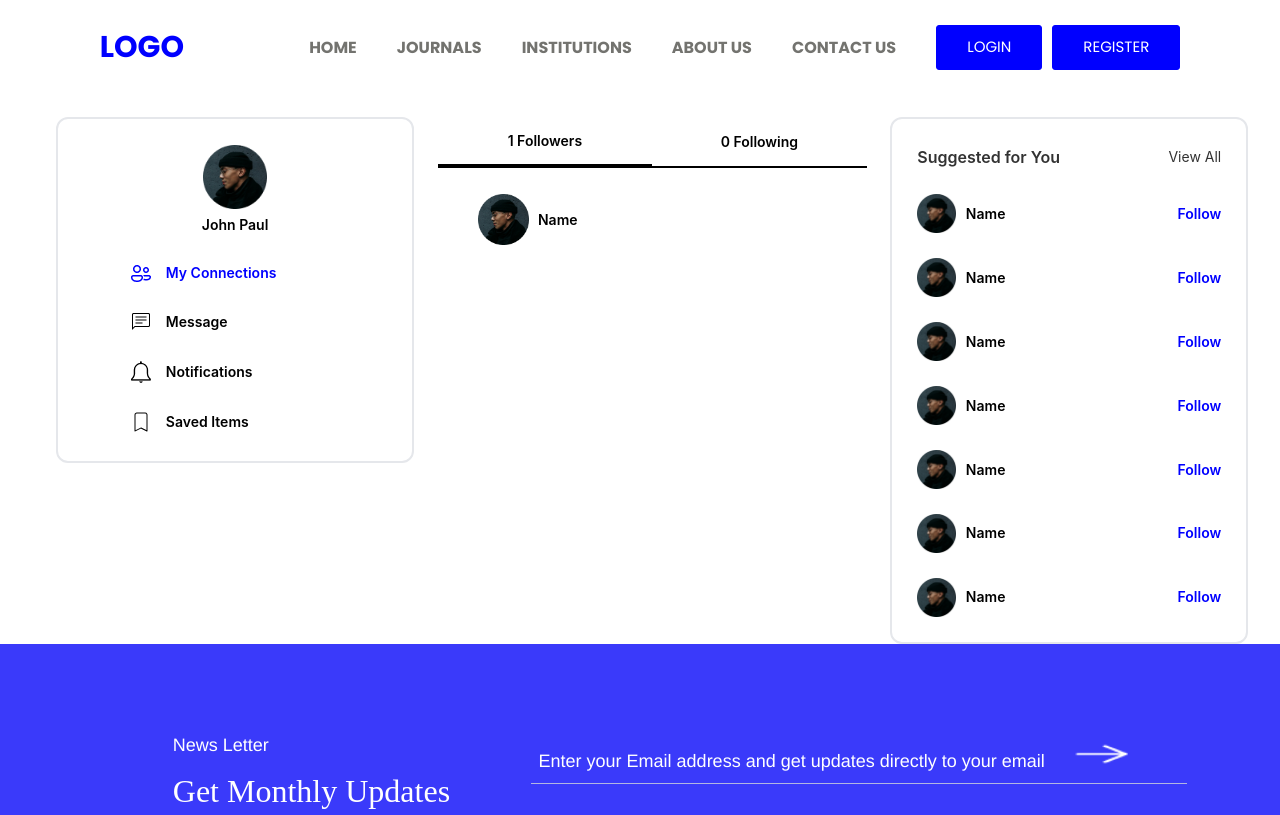
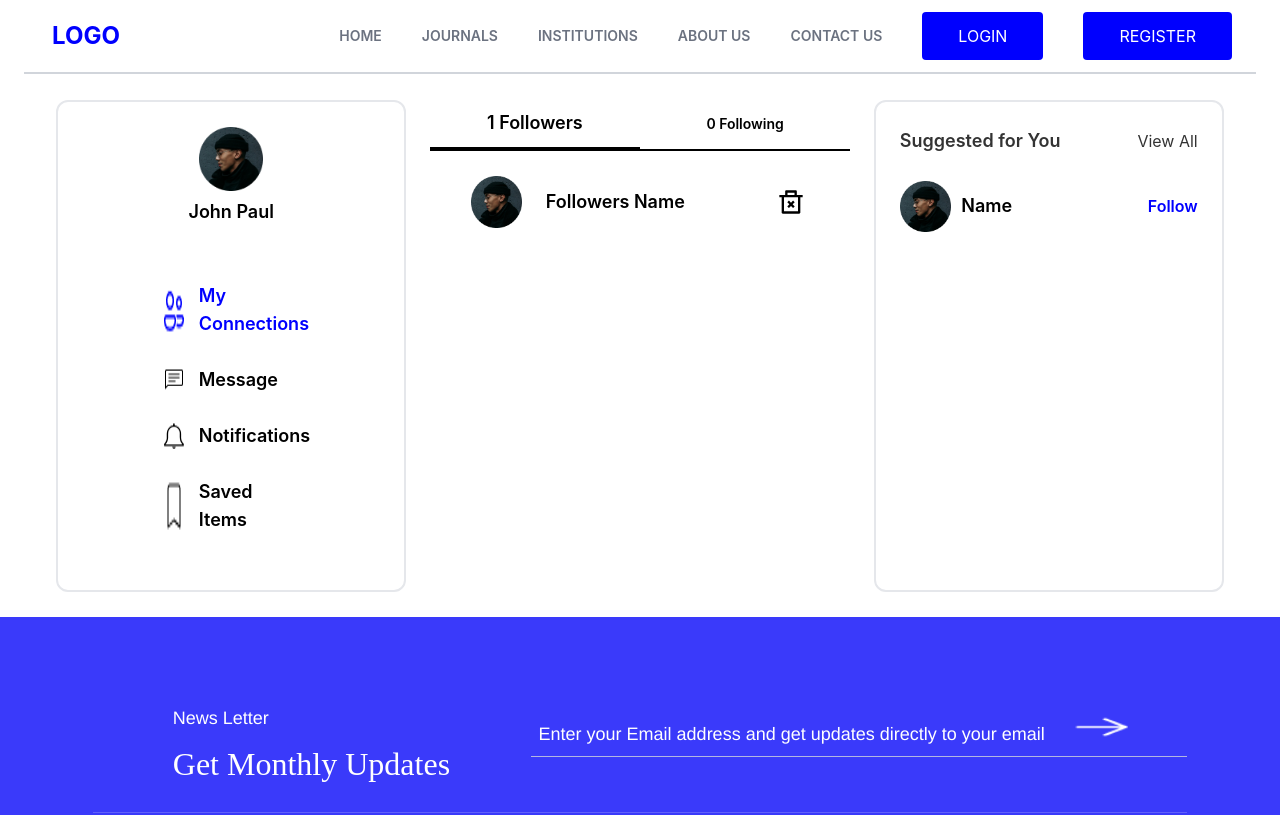
Before and after one commit to Divyanshu7001/Social_media, a React (Create React App) app: page /connection in a window 1280 px wide. Shown: the top 815 px of the page. Built offline with nearby package versions, Linux system fonts and the light colour scheme.

Commit message:
Edit Profile fixed for both image change or not cases, styles fixed & popup fixed

```diff
--- a/src/components/Profile.js
+++ b/src/components/Profile.js
@@ -1,203 +1,141 @@
-import React from 'react'
-import Header from './Header'
-import Footer from './Footer'
+import React, { useState } from "react";
+import Footer from "./Footer";
+import Navbar from "./Navbar";
+import { RiDeleteBin2Line } from "react-icons/ri";
 
 const Profile = () => {
+  const [activeTab, setActiveTab] = useState("followers");
   return (
     <div>
-        <Header/>
+      <Navbar />
 
-        <div className='mt-[7vw] h-[2px] w-[95%] mx-auto bg-black opacity-20'></div>
-
-        <div className='w-[95%] mx-auto flex justify-end'>
-
-          <div className='mt-[2vw] w-[98%] flex'>
-
-            <div className="w-[30%] h-[27vw] border-[2px] border-opacity-85 rounded-xl">
-
-              <div className='flex flex-col items-center gap-[0.5vw] mt-[2vw]'>
-                <div className='h-[5vw] w-[5vw]'>
-                <img src='images/johnpaul.png' alt='Avatar' className='h-full w-full object-cover' />
+      <div className="w-full mx-auto flex justify-end">
+        <div className="my-[2vw] w-full flex mx-14">
+          <div className="w-[30%] border-[2px] border-opacity-85 rounded-xl">
+            <div className="flex flex-col items-center gap-[0.5vw] mt-[2vw]">
+              <div className="h-[5vw] w-[5vw]">
+                <img
+                  src="images/johnpaul.png"
+                  alt="Avatar"
+                  className="h-full w-full object-cover"
+                />
               </div>
-                <h2 className='font-semibold text-sm'>John Paul</h2>
+              <h2 className="font-semibold text-lg">John Paul</h2>
             </div>
 
-              <div className="w-[90%] ml-[20%] mt-[2vw] ">
-              <div className=''>
-                <div className="flex gap-[1vw] font-semibold items-center hover:cursor-pointer">
+            <div className="w-[40%] flex flex-col justify-center mx-auto items-center space-y-7 my-14 ">
+              <div className="w-full flex gap-[1vw] justify-start font-semibold hover:cursor-pointer">
                 <img src="./images/connections.png" alt="" />
-                  <p className='text-[#0000FF] text-sm'>My Connections</p>
+                <p className="text-[#0000FF] text-lg">My Connections</p>
+              </div>
+
+              <div className="w-full flex gap-[1vw] justify-start font-semibold hover:cursor-pointer">
+                <img src="./images/chat.png" alt="" />
+                <p className="text-black text-lg">Message</p>
+              </div>
+
+              <div className="w-full flex gap-[1vw] font-semibold  justify-start hover:cursor-pointer">
+                <img src="./images/notifications.png" alt="" />
+                <p className="text-[#000] text-lg">Notifications</p>
+              </div>
+
+              <div className="w-full flex gap-[1vw] justify-start font-semibold">
+                <img src="./images/save.png" alt="" />
+                <p className="text-[#000] text-lg">Saved Items</p>
+              </div>
             </div>
           </div>
 
+          <div className="h-[20vw] w-[40%]">
+            <div className="w-[90%] flex  mx-auto h-[4vw]">
+              <div
+                className={`${
+                  activeTab === "followers" ? "border-b-4" : "border-b-2"
+                } w-[50%] flex justify-center items-center border-black cursor-pointer`}
+              >
+                <p
+                  className="text-lg font-semibold"
+                  onClick={() => setActiveTab("followers")}
+                >
+                  1 Followers
+                </p>
               </div>
-
-              <div className="w-[90%] ml-[20%] mt-[2vw] ">
-              <div className=''>
-                <div className="flex gap-[1vw] font-semibold items-center hover:cursor-pointer">
-                  <img src="./images/chat.png" alt="" />
-                  <p className='text-black text-sm'>Message</p>
+              <div
+                className={`${
+                  activeTab === "following" ? "border-b-4" : "border-b-2"
+                } w-[50%] flex justify-center items-center border-black cursor-pointer`}
+              >
+                <p
+                  className="text-sm font-semibold"
+                  onClick={() => setActiveTab("following")}
+                >
+                  0 Following
+                </p>
               </div>
             </div>
 
+            {activeTab === "followers" ? (
+              <div className="mx-5 mt-[2vw] flex justify-around items-center">
+                <div className="flex gap-6 items-center">
+                  <div className="h-[4vw] w-[4vw]">
+                    <img
+                      src="images/johnpaul.png"
+                      alt="Avatar"
+                      className="h-full w-full object-cover"
+                    />
                   </div>
-
-              <div className="w-[90%] ml-[20%] mt-[2vw] ">
-              <div className=''>
-                <div className="flex gap-[1vw] font-semibold items-center hover:cursor-pointer">
-                  <img src="./images/notifications.png" alt="" />
-                  <p className='text-[#000] text-sm'>Notifications</p>
+                  <p className="text-[#000] text-lg font-semibold">Followers Name</p>
                 </div>
+                <RiDeleteBin2Line className="text-4xl text-black  rounded-xl p-1" />
               </div>
-
+            ) : (
+              <div className="mx-5 mt-[2vw] flex justify-around items-center">
+                <div className="flex gap-6 items-center">
+                  <div className="h-[4vw] w-[4vw]">
+                    <img
+                      src="images/johnpaul.png"
+                      alt="Avatar"
+                      className="h-full w-full object-cover"
+                    />
                   </div>
-
-              <div className="w-[90%] ml-[20%] mt-[2vw] mb-[2vw] ">
-              <div className=''>
-                <div className="flex gap-[1vw] font-semibold items-center">
-                  <img src="./images/save.png" alt="" />
-                  <p className='text-[#000] text-sm'>Saved Items</p>
+                  <p className="text-[#000] text-lg font-semibold">Following Name</p>
                 </div>
+                <RiDeleteBin2Line className="text-4xl text-black  rounded-xl p-1" />
               </div>
-
-              </div>
-
-            </div>
-
-
-            <div className="h-[20vw] w-[40%]">
-                <div className="w-[90%] flex  mx-auto h-[4vw]">
-
-                  <div className="w-[50%] flex justify-center items-center border-b-4 border-black">
-                      <p className="text-sm font-semibold">1  Followers</p>
-                  </div>
-                  <div className="w-[50%] flex justify-center items-center border-b-2 border-black">
-                  <p className="text-sm font-semibold">0  Following</p>
-                  </div>
-
-                </div>
-
-                <div className="ml-[5vw] mt-[2vw]   flex gap-[0.7vw] items-center">
-                  <div className='h-[4vw] w-[4vw]'>
-                  <img src='images/johnpaul.png' alt='Avatar' className='h-full w-full object-cover' />
-                  </div>
-                  <p className='text-[#000] text-sm font-semibold'>Name</p>
-
-                  </div>
+            )}
           </div>
 
           {/* Third Columne */}
           <div className="w-[30%] border-[2px] border-opacity-85 rounded-xl py-[2vw]">
-              <div className='w-[86%] mx-auto'>
-
+            <div className="w-[86%] mx-auto">
               <div className="flex justify-between items-center">
-                  <h2 className="opacity-80 font-semibold">Suggested for You</h2>
-                  <h2 className="opacity-80 text-sm">View All</h2>
+                <h2 className="opacity-80 font-semibold text-lg">
+                  Suggested for You
+                </h2>
+                <h2 className="opacity-80 text-md">View All</h2>
               </div>
 
               <div className="mt-[2vw] flex justify-between items-center">
-
                 <div className="flex gap-[0.8vw] items-center">
-                  <div className='h-[3vw] w-[3vw]'>
-                  <img src='images/johnpaul.png' alt='Avatar' className='h-full w-full object-cover' />
+                  <div className="h-[4vw] w-[4vw]">
+                    <img
+                      src="images/johnpaul.png"
+                      alt="Avatar"
+                      className="h-full w-full object-cover"
+                    />
                   </div>
-                  <p className='text-[#000] text-sm font-semibold'>Name</p>
-
+                  <p className="text-[#000] text-lg font-semibold">Name</p>
                 </div>
 
-                  <p className='text-[#0000FF] text-sm font-semibold'>Follow</p>
+                <p className="text-[#0000FF] text-md font-semibold">Follow</p>
               </div>
+            </div>
+          </div>
+        </div>
+      </div>
+      <Footer />
+    </div>
+  );
+};
 
-                <div className="mt-[2vw] flex justify-between items-center">
-
-                  <div className="flex gap-[0.8vw] items-center">
-                  <div className='h-[3vw] w-[3vw]'>
-                  <img src='images/johnpaul.png' alt='Avatar' className='h-full w-full object-cover' />
-                  </div>
-                  <p className='text-[#000] text-sm font-semibold'>Name</p>
-
-                  </div>
-
-                  <p className='text-[#0000FF] text-sm font-semibold'>Follow</p>
-                </div>
-
-                <div className="mt-[2vw] flex justify-between items-center">
-
-                  <div className="flex gap-[0.8vw] items-center">
-                  <div className='h-[3vw] w-[3vw]'>
-                  <img src='images/johnpaul.png' alt='Avatar' className='h-full w-full object-cover' />
-                  </div>
-                  <p className='text-[#000] text-sm font-semibold'>Name</p>
-
-                  </div>
-
-                  <p className='text-[#0000FF] text-sm font-semibold'>Follow</p>
-                </div>
-
-                <div className="mt-[2vw] flex justify-between items-center">
-
-                  <div className="flex gap-[0.8vw] items-center">
-                  <div className='h-[3vw] w-[3vw]'>
-                  <img src='images/johnpaul.png' alt='Avatar' className='h-full w-full object-cover' />
-                  </div>
-                  <p className='text-[#000] text-sm font-semibold'>Name</p>
-
-                  </div>
-
-                  <p className='text-[#0000FF] text-sm font-semibold'>Follow</p>
-                </div>
-
-                <div className="mt-[2vw] flex justify-between items-center">
-
-                  <div className="flex gap-[0.8vw] items-center">
-                  <div className='h-[3vw] w-[3vw]'>
-                  <img src='images/johnpaul.png' alt='Avatar' className='h-full w-full object-cover' />
-                  </div>
-                  <p className='text-[#000] text-sm font-semibold'>Name</p>
-
-                  </div>
-
-                  <p className='text-[#0000FF] text-sm font-semibold'>Follow</p>
-                </div>
-
-                <div className="mt-[2vw] flex justify-between items-center">
-
-                  <div className="flex gap-[0.8vw] items-center">
-                  <div className='h-[3vw] w-[3vw]'>
-                  <img src='images/johnpaul.png' alt='Avatar' className='h-full w-full object-cover' />
-                  </div>
-                  <p className='text-[#000] text-sm font-semibold'>Name</p>
-
-                  </div>
-
-                  <p className='text-[#0000FF] text-sm font-semibold'>Follow</p>
-                </div>
-
-                <div className="mt-[2vw] flex justify-between items-center">
-
-                  <div className="flex gap-[0.8vw] items-center">
-                  <div className='h-[3vw] w-[3vw]'>
-                  <img src='images/johnpaul.png' alt='Avatar' className='h-full w-full object-cover' />
-                  </div>
-                  <p className='text-[#000] text-sm font-semibold'>Name</p>
-
-                  </div>
-
-                  <p className='text-[#0000FF] text-sm font-semibold'>Follow</p>
-                </div>
-
-
-              </div>
-
-            </div>
-
-          </div>
-
-        </div>
-        <Footer/>
-
-    </div>
-  )
-}
-
-export default Profile
+export default Profile;
--- a/src/style/output.css
+++ b/src/style/output.css
@@ -708,6 +708,11 @@ video {
   margin-right: 2.5rem;
 }
 
+.mx-14 {
+  margin-left: 3.5rem;
+  margin-right: 3.5rem;
+}
+
 .mx-3 {
   margin-left: 0.75rem;
   margin-right: 0.75rem;
@@ -718,6 +723,11 @@ video {
   margin-right: 1rem;
 }
 
+.mx-5 {
+  margin-left: 1.25rem;
+  margin-right: 1.25rem;
+}
+
 .mx-6 {
   margin-left: 1.5rem;
   margin-right: 1.5rem;
@@ -743,6 +753,11 @@ video {
   margin-bottom: 2.5rem;
 }
 
+.my-14 {
+  margin-top: 3.5rem;
+  margin-bottom: 3.5rem;
+}
+
 .my-2 {
   margin-top: 0.5rem;
   margin-bottom: 0.5rem;
@@ -866,10 +881,6 @@ video {
   margin-left: 20%;
 }
 
-.ml-\[5vw\] {
-  margin-left: 5vw;
-}
-
 .mr-1 {
   margin-right: 0.25rem;
 }
@@ -1094,10 +1105,6 @@ video {
   height: 2px;
 }
 
-.h-\[3vw\] {
-  height: 3vw;
-}
-
 .h-\[4vw\] {
   height: 4vw;
 }
@@ -1244,10 +1251,6 @@ video {
 
 .w-\[39\%\] {
   width: 39%;
-}
-
-.w-\[3vw\] {
-  width: 3vw;
 }
 
 .w-\[40\%\] {
@@ -1417,6 +1420,10 @@ video {
   align-items: center;
 }
 
+.justify-start {
+  justify-content: flex-start;
+}
+
 .justify-end {
   justify-content: flex-end;
 }
@@ -1471,10 +1478,6 @@ video {
 
 .gap-\[0\.5vw\] {
   gap: 0.5vw;
-}
-
-.gap-\[0\.7vw\] {
-  gap: 0.7vw;
 }
 
 .gap-\[0\.8vw\] {
@@ -1575,6 +1578,12 @@ video {
   margin-bottom: calc(1.5rem * var(--tw-space-y-reverse));
 }
 
+.space-y-7 > :not([hidden]) ~ :not([hidden]) {
+  --tw-space-y-reverse: 0;
+  margin-top: calc(1.75rem * calc(1 - var(--tw-space-y-reverse)));
+  margin-bottom: calc(1.75rem * var(--tw-space-y-reverse));
+}
+
 .overflow-hidden {
   overflow: hidden;
 }
@@ -2933,6 +2942,10 @@ video {
     width: 60%;
   }
 
+  .md\:w-\[70\%\] {
+    width: 70%;
+  }
+
   .md\:w-auto {
     width: auto;
   }
@@ -2941,12 +2954,8 @@ video {
     width: 100%;
   }
 
-  .md\:w-\[70\%\] {
-    width: 70%;
-  }
-
-  .md\:w-\[700\%\] {
-    width: 700%;
+  .md\:flex-grow {
+    flex-grow: 1;
   }
 
   .md\:grid-cols-3 {
@@ -2959,6 +2968,10 @@ video {
 
   .md\:flex-col {
     flex-direction: column;
+  }
+
+  .md\:gap-4 {
+    gap: 1rem;
   }
 
   .md\:space-x-3 > :not([hidden]) ~ :not([hidden]) {
@@ -3124,10 +3137,6 @@ video {
     width: 75%;
   }
 
-  .lg\:w-\[\] {
-    width: ;
-  }
-
   .lg\:grid-cols-4 {
     grid-template-columns: repeat(4, minmax(0, 1fr));
   }
```
Also changed, not shown: src/components/Navbar.js (+30 -7 lines), src/components/ViewProfile.js (+31 -107 lines), src/components/modals/EducationModal.js (+8 -8 lines), src/components/modals/EmploymentModal.js (+8 -8 lines), src/components/modals/FundingModal.js (+14 -14 lines), src/components/modals/ProfessionalActivitiesModal.js (+8 -8 lines), src/components/modals/ProfileModal.js (+8 -10 lines), src/components/modals/WorkModal.js (+4 -4 lines). Lines whose indentation alone changed are shown as unchanged.
